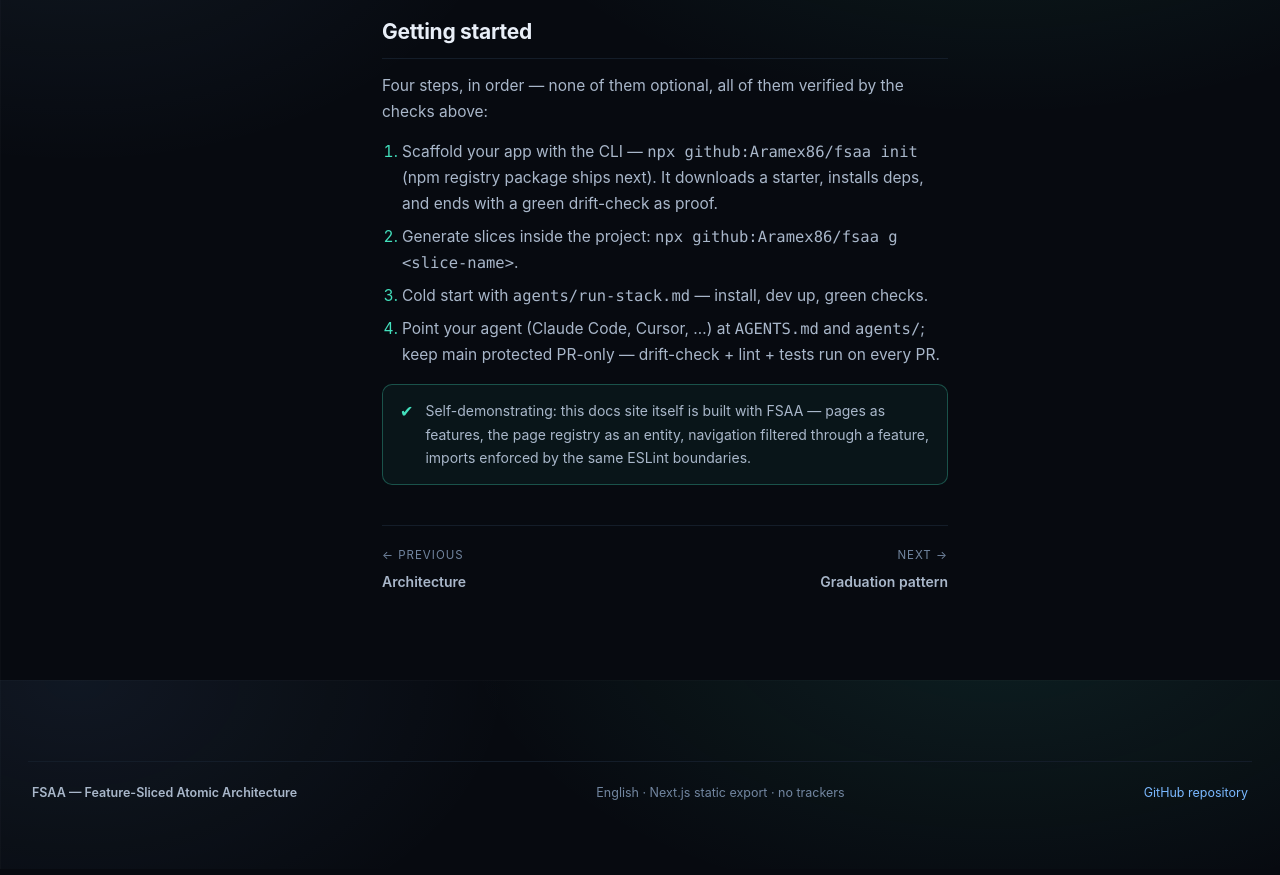
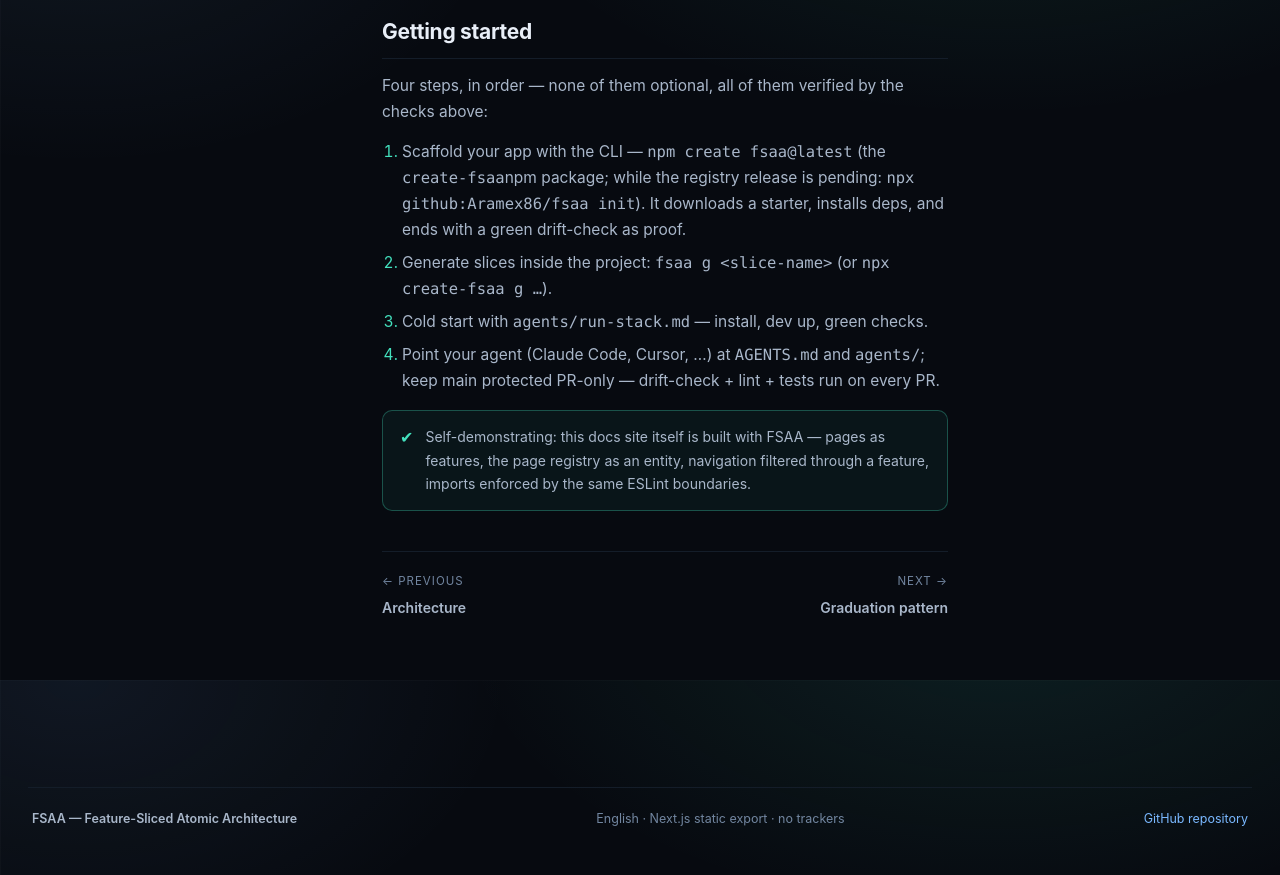
Before and after one commit to Aramex86/FSAA-webpage, a Next.js app: page /fsaa/agentic in a window 1280 px wide. Shown: the part 4120-4995 px from the top of the page. Built offline with nearby package versions, Linux system fonts and the light colour scheme; a small style sheet from the web is missing.

Commit message:
docs: getting-started — npm create fsaa@latest (registry rename create-fsaa)

```diff
--- a/src/app/(docs)/agentic/page.tsx
+++ b/src/app/(docs)/agentic/page.tsx
@@ -114,11 +114,12 @@ export default function AgenticPage() {
       </p>
       <ol>
         <li>
-          Scaffold your app with the CLI — <code>npx github:Aramex86/fsaa init</code> (npm registry
-          package ships next). It downloads a starter, installs deps, and ends with a green
-          drift-check as proof.
+          Scaffold your app with the CLI — <code>npm create fsaa@latest</code> (the <code>create-fsaa</code>
+          npm package; while the registry release is pending:{" "}
+          <code>npx github:Aramex86/fsaa init</code>). It downloads a starter, installs deps,
+          and ends with a green drift-check as proof.
         </li>
-        <li>Generate slices inside the project: <code>npx github:Aramex86/fsaa g &lt;slice-name&gt;</code>.</li>
+        <li>Generate slices inside the project: <code>fsaa g &lt;slice-name&gt;</code> (or <code>npx create-fsaa g …</code>).</li>
         <li>Cold start with <code>agents/run-stack.md</code> — install, dev up, green checks.</li>
         <li>Point your agent (Claude Code, Cursor, …) at <code>AGENTS.md</code> and <code>agents/</code>; keep main protected PR-only — drift-check + lint + tests run on every PR.</li>
       </ol>
```
